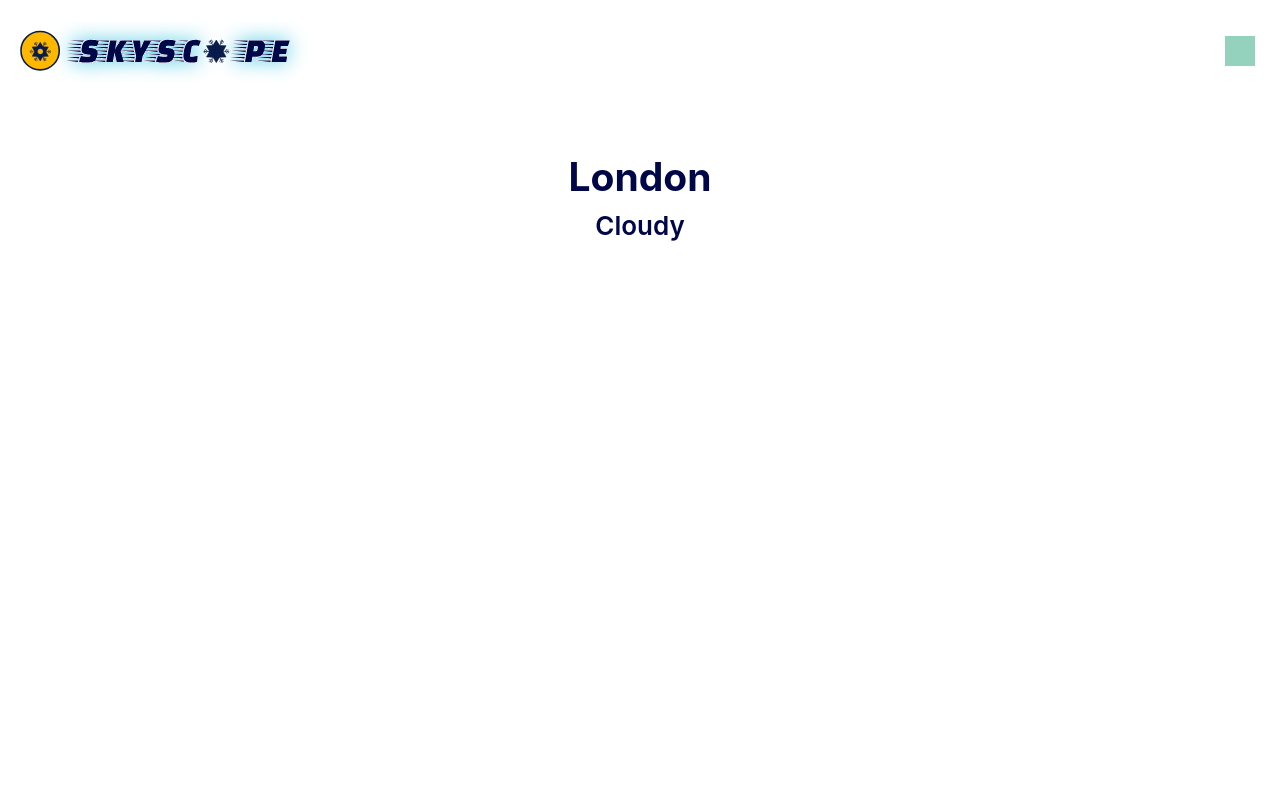
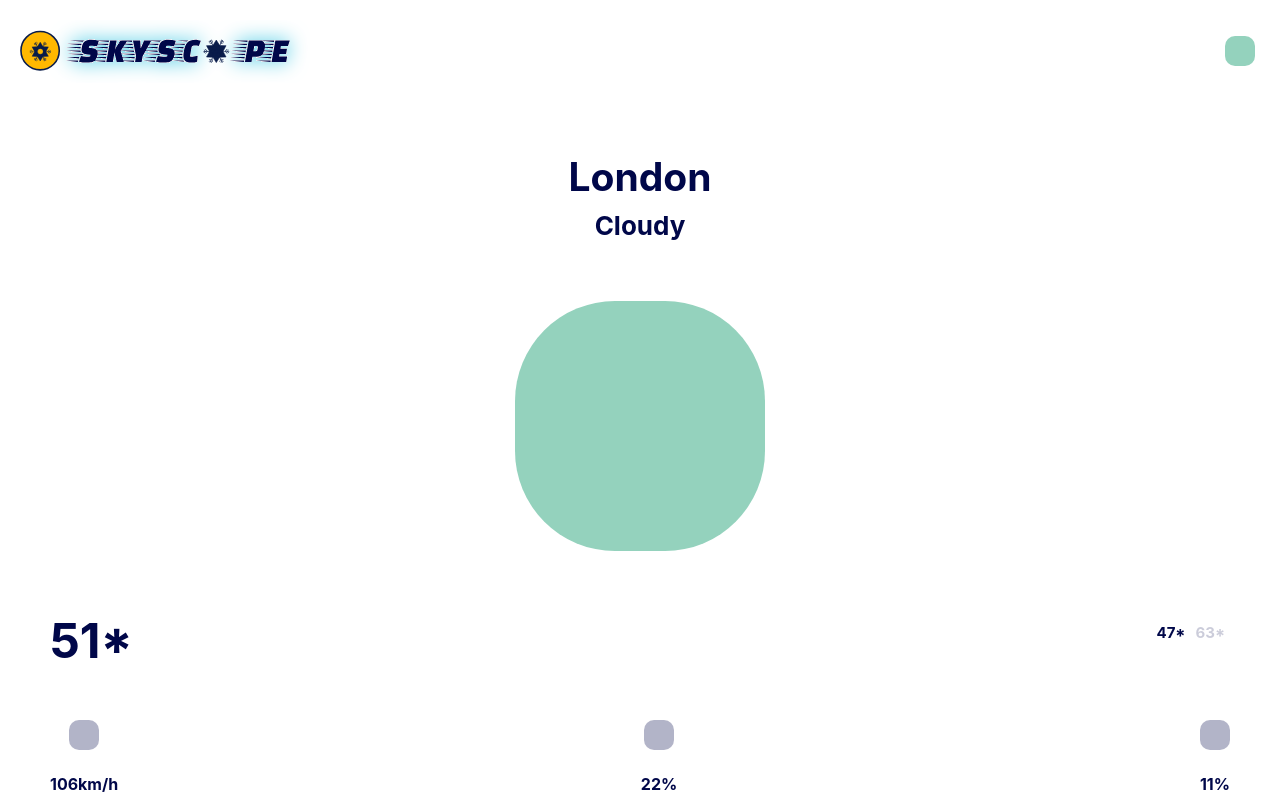
Before and after one commit to Fredobumma/WeatherApp, a React (Create React App) app: page / in a window 1280 px wide. Built offline with nearby package versions, Linux system fonts and the light colour scheme.

Commit message:
--feat: build app details hard-codedly

```diff
--- a/src/App.css
+++ b/src/App.css
@@ -2,6 +2,7 @@
 main {
   color: #000749;
   font-size: calc(10px + 2vmin);
+  font-weight: 700;
   max-height: 100vh;
   text-align: center;
 }
@@ -11,8 +12,11 @@ h2 {
   margin: 0;
 }
 
+h1 {
+  font-size: 5rem;
+}
+
 p {
-  font-weight: 600;
   margin-top: 1rem;
 }
 
@@ -29,11 +33,60 @@ p {
   width: 50vmin;
 }
 
-.search-icon {
+.icon {
   background-color: #94d2bd;
+  border-radius: 1rem;
   display: block;
   height: 3rem;
   width: 3rem;
 }
 
-/* Hero */
+/* Illustrations */
+.illustrations {
+  background-color: #94d2bd;
+  border-radius: 10rem;
+  height: 25rem;
+  margin: 6rem auto 0;
+  width: 25rem;
+}
+
+/* Details */
+.temperature--details,
+.info--details {
+  display: flex;
+  justify-content: space-between;
+}
+
+.temperature--details {
+  margin: 6rem 5rem 0;
+}
+
+.temperature__average {
+  font-size: 4.8rem;
+}
+
+.temperature__minmax {
+  display: inline-block;
+  font-size: 1.5rem;
+  padding: 1.2rem 0.5rem 0;
+}
+
+.temperature__minmax:last-of-type {
+  opacity: 20%;
+}
+
+.info--details {
+  margin: 5rem 5rem 0;
+}
+
+.info--icon {
+  background-color: #000749;
+  margin: auto;
+  opacity: 30%;
+}
+
+.info__text {
+  display: block;
+  font-size: 1.6rem;
+  margin-top: 2.4rem;
+}
--- a/src/App.js
+++ b/src/App.js
@@ -8,14 +8,35 @@ function App() {
       <main>
         <nav className="navbar">
           <img src={logo} className="app-logo" alt="logo" />
-          <span className="search-icon"></span>
+          <span className="icon"></span>
         </nav>
         <header>
           <h2>London</h2>
           <p>Cloudy</p>
         </header>
-        <section className="hero--section">
-          <div></div>
+        <section className="illustrations"></section>
+        <section>
+          <div class="temperature--details">
+            <div className="temperature__average">51*</div>
+            <div>
+              <span className="temperature__minmax">47*</span>
+              <span className="temperature__minmax">63*</span>
+            </div>
+          </div>
+          <div className="info--details">
+            <div>
+              <span className="icon info--icon"></span>
+              <span className="info__text">106km/h</span>
+            </div>
+            <div>
+              <span className="icon info--icon"></span>
+              <span className="info__text">22%</span>
+            </div>
+            <div>
+              <span className="icon info--icon"></span>
+              <span className="info__text">11%</span>
+            </div>
+          </div>
         </section>
       </main>
     </React.Fragment>
```
